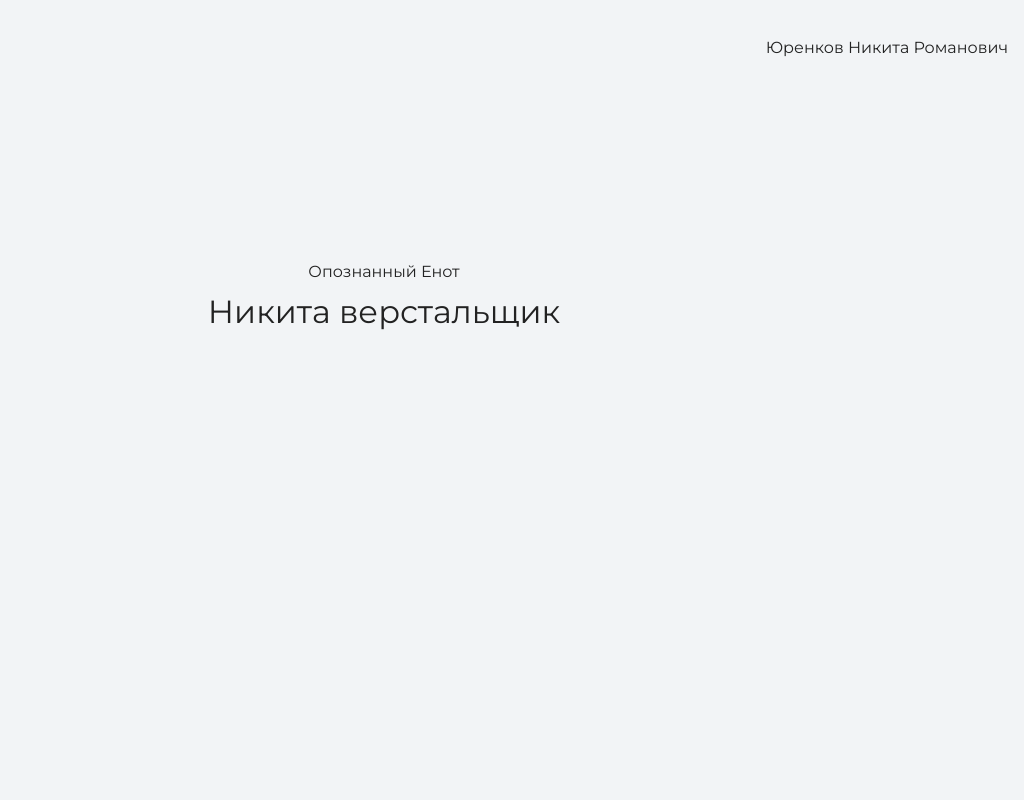
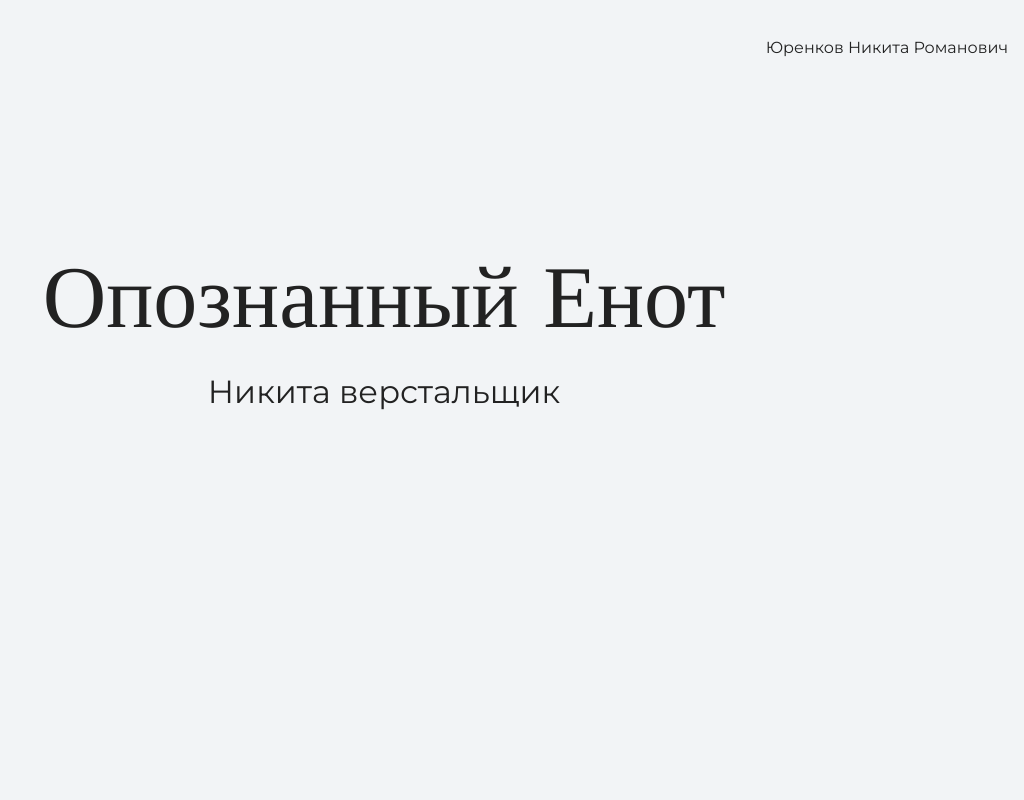
Before and after one commit to Nikitqaa/my-site, a plain HTML site: page index.html in a window 1280 px wide. Shown: the top 800 px of the page, without its empty margins (256-1280 px from the left). Drawn offline with nearby package versions, Linux system fonts and the light colour scheme.

Commit message:
Меняет основной текст

```diff
--- a/index.html
+++ b/index.html
@@ -16,7 +16,7 @@
 
     <section class="hero-image">
       <div class="container">
-      <h1 class="heading"></h1>Опознанный Енот</h1>
+      <h1 class="heading">Опознанный Енот</h1>
       <p>Никита верстальщик</p>
       </div>
     </section>
@@ -40,14 +40,13 @@
 
       <h3>Блог начинающего верстальщика</h3>
       <p>Статический блог про обучение HTML и CSS.</p>
-        </div>
-      </section>
+    </div>
     </section>
 
-    <footer class="page-footer">
-    <div class="container">
-      Номер телефона: +7(911)-894-82-39
-    </div>
+    <footer  class="page-footer">
+    <div  class="container">
+      Номер телефона: +7 (911) -894-82-39
+    </div >
     </footer>
   </body>
 </html>
```
